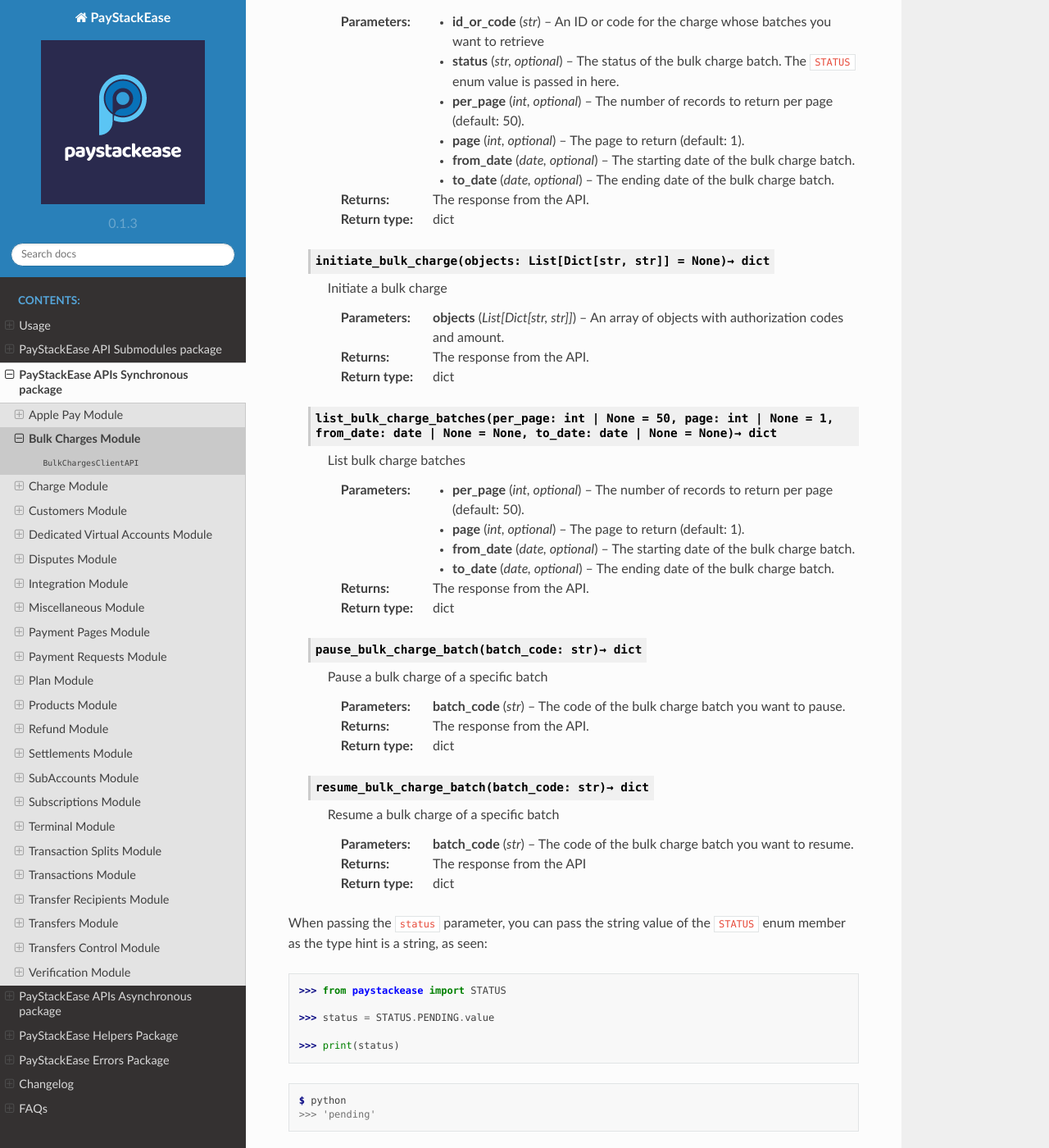
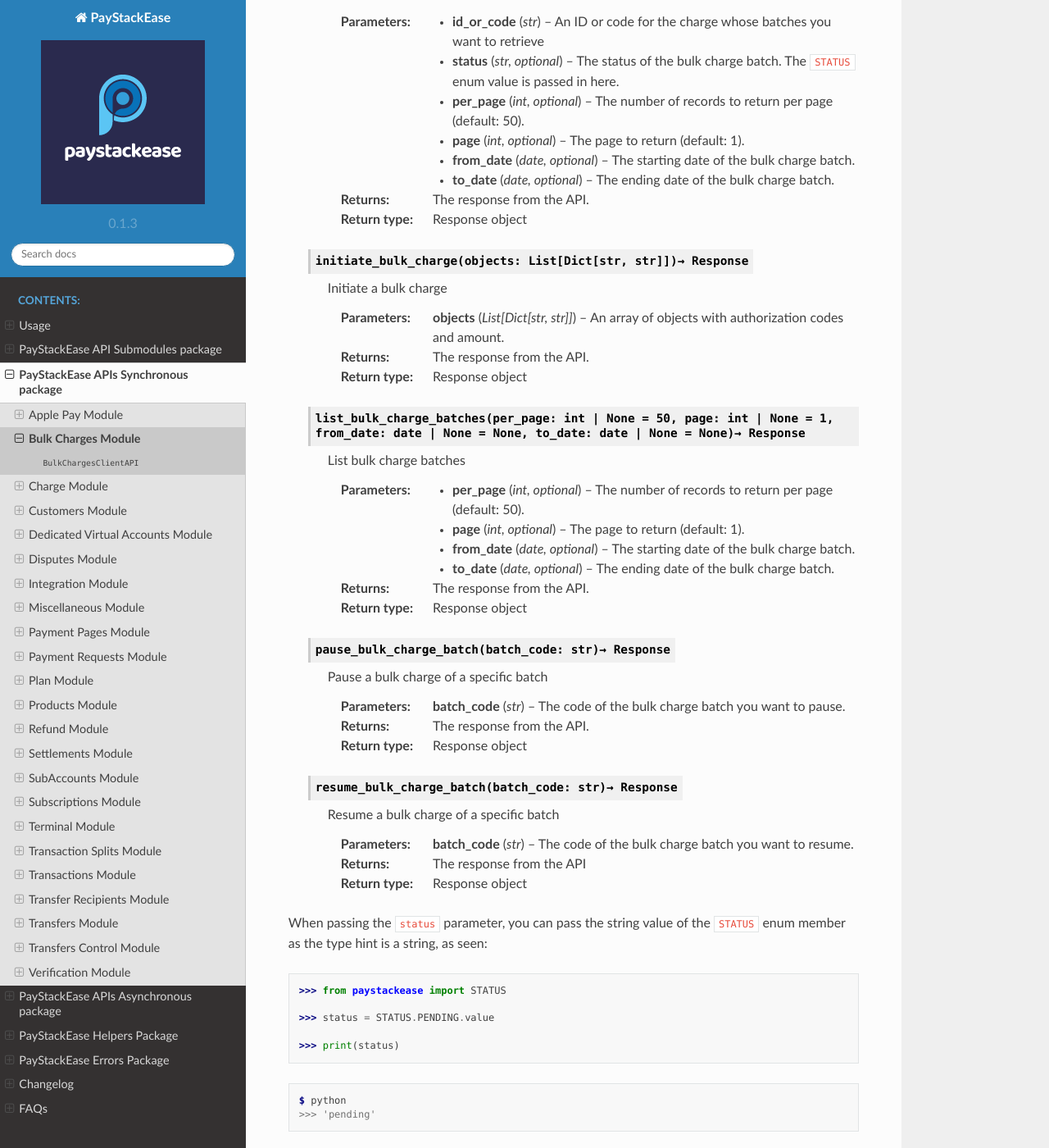
Before and after one commit to cla-bit/PayStackEase, a Sphinx documentation site: the page built from docs/source/bulkcharges.rst, in a window 1280 px wide and 1400 px high, scrolled down 776 px. Shown: the whole window at 82% size. Built offline with Sphinx 7.4.7 and the Read the Docs theme 2.0.0, drawn with Linux system fonts in a browser that asks for light colours; some of the changed text lies outside the part shown.

Commit message:
updated documentation bulk charges: sync and async

```diff
--- a/docs/source/bulkcharges.rst
+++ b/docs/source/bulkcharges.rst
@@ -19,7 +19,7 @@
 
     Paystack Bulk Charges API Reference: `Bulk Charges`_
 
-    .. py:method:: fetch_bulk_charge_batch(id_or_code: str)→ dict
+    .. py:method:: fetch_bulk_charge_batch(id_or_code: str)→ Response
 
         Fetch a bulk charge of a specific batch
 
@@ -27,9 +27,9 @@
         :type id_or_code: str
 
         :return: The response from the API.
-        :rtype: dict
+        :rtype: Response object
 
-    .. py:method:: fetch_charge_bulk_batch(id_or_code: str, status: str | None = None, per_page: int | None = 50, page: int | None = 1, from_date: date | None = None, to_date: date | None = None)→ dict
+    .. py:method:: fetch_charge_bulk_batch(id_or_code: str, status: str | None = None, per_page: int | None = 50, page: int | None = 1, from_date: date | None = None, to_date: date | None = None)→ Response
 
         Fetch a bulk charge of a specific batch
 
@@ -47,9 +47,9 @@
         :type to_date: date, optional
 
         :return: The response from the API.
-        :rtype: dict
+        :rtype: Response object
 
-    .. py:method:: initiate_bulk_charge(objects: List[Dict[str, str]] = None)→ dict
+    .. py:method:: initiate_bulk_charge(objects: List[Dict[str, str]])→ Response
 
         Initiate a bulk charge
 
@@ -57,9 +57,9 @@
         :type objects: List[Dict[str, str]]
 
         :return: The response from the API.
-        :rtype: dict
+        :rtype: Response object
 
-    .. py:method:: list_bulk_charge_batches(per_page: int | None = 50, page: int | None = 1, from_date: date | None = None, to_date: date | None = None)→ dict
+    .. py:method:: list_bulk_charge_batches(per_page: int | None = 50, page: int | None = 1, from_date: date | None = None, to_date: date | None = None)→ Response
 
         List bulk charge batches
 
@@ -73,9 +73,9 @@
         :type to_date: date, optional
 
         :return: The response from the API.
-        :rtype: dict
+        :rtype: Response object
 
-    .. py:method:: pause_bulk_charge_batch(batch_code: str)→ dict
+    .. py:method:: pause_bulk_charge_batch(batch_code: str)→ Response
 
         Pause a bulk charge of a specific batch
 
@@ -83,9 +83,9 @@
         :type batch_code: str
 
         :return: The response from the API.
-        :rtype: dict
+        :rtype: Response object
 
-    .. py:method:: resume_bulk_charge_batch(batch_code: str)→ dict
+    .. py:method:: resume_bulk_charge_batch(batch_code: str)→ Response
 
         Resume a bulk charge of a specific batch
 
@@ -93,7 +93,7 @@
         :type batch_code: str
 
         :return: The response from the API
-        :rtype: dict
+        :rtype: Response object
 
 
 .. _Bulk Charges: https://paystack.com/docs/api/bulk-charge/
```
Also changed, not shown: docs/source/abulkcharges.rst (+12 -12 lines).
